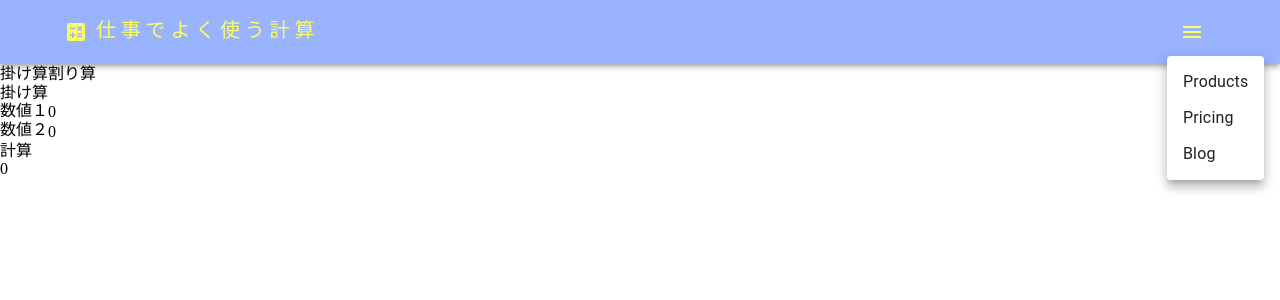
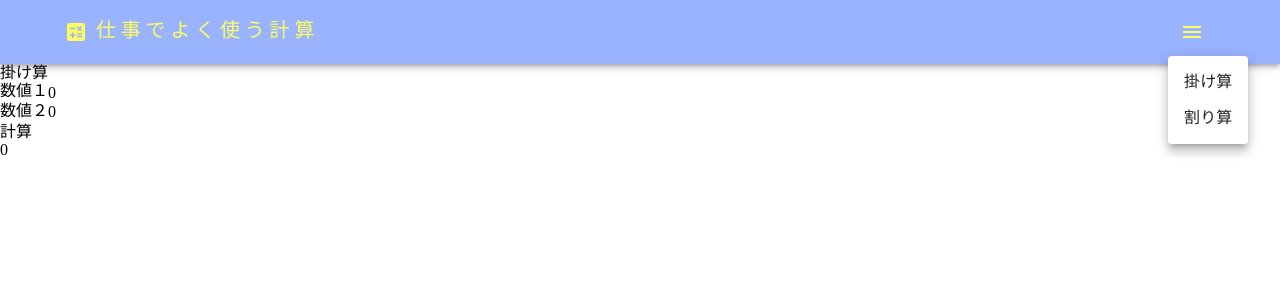
Before and after one commit to Naughty1029/React-Calculator, a React (Create React App) app: page / in a window 1280 px wide. Both pictures are taken after a click on the button "account of current user". Shown: the top 300 px of the page. Built offline with nearby package versions, Linux system fonts and the light colour scheme.

Commit message:
Head Nav追加

```diff
--- a/src/App.tsx
+++ b/src/App.tsx
@@ -31,12 +31,12 @@ const App: VFC = () => {
 
   return (
     <>
-      <Head />
-      {formulas.map((formula, index) => (
+      <Head handleChangeItem={handleChangeItem} />
+      {/* {formulas.map((formula, index) => (
         <button key={formula['id']} onClick={() => handleChangeItem(index)}>
           {formula['title']}
         </button>
-      ))}
+      ))} */}
       <div>{item['title']}</div>
       <div>
         {item['item']?.map((item, index) => (
--- a/src/components/Head/HamburgerMenu.tsx
+++ b/src/components/Head/HamburgerMenu.tsx
@@ -3,10 +3,10 @@ import * as React from 'react';
 import Box from '@mui/material/Box';
 import { Nav } from './Nav';
 import { Icon } from './Icon';
+import { VFC } from 'react';
+import { HeadType } from '../../types/Head/HeadType';
 
-const pages = ['Products', 'Pricing', 'Blog'];
-
-export const HamburgerMenu = () => {
+export const HamburgerMenu: VFC<Pick<HeadType, 'handleChangeItem'>> = ({ handleChangeItem }) => {
   const [anchorElNav, setAnchorElNav] = React.useState<null | HTMLElement>(null);
 
   const handleOpenNavMenu = (event: React.MouseEvent<HTMLElement>) => {
@@ -16,10 +16,15 @@ export const HamburgerMenu = () => {
   const handleCloseNavMenu = () => {
     setAnchorElNav(null);
   };
+
   return (
     <Box sx={{ display: 'flex' }}>
       <Icon handleOpenNavMenu={handleOpenNavMenu} />
-      <Nav anchorElNav={anchorElNav} pages={pages} handleCloseNavMenu={handleCloseNavMenu} />
+      <Nav
+        anchorElNav={anchorElNav}
+        handleCloseNavMenu={handleCloseNavMenu}
+        handleChangeItem={handleChangeItem}
+      />
     </Box>
   );
 };
--- a/src/components/Head/Head.tsx
+++ b/src/components/Head/Head.tsx
@@ -4,14 +4,16 @@ import Toolbar from '@mui/material/Toolbar';
 import Container from '@mui/material/Container';
 import { HeadTitle } from './HeadTitle';
 import { HamburgerMenu } from './HamburgerMenu';
+import { VFC } from 'react';
+import { HeadType } from '../../types/Head/HeadType';
 
-export const Head = () => {
+export const Head: VFC<Pick<HeadType, 'handleChangeItem'>> = ({ handleChangeItem }) => {
   return (
     <AppBar position="static" sx={{ backgroundColor: '#99B3FF', color: '#FDFD5F' }}>
       <Container maxWidth="lg">
         <Toolbar disableGutters sx={{ justifyContent: { xs: 'space-between' } }}>
           <HeadTitle />
-          <HamburgerMenu />
+          <HamburgerMenu handleChangeItem={handleChangeItem} />
         </Toolbar>
       </Container>
     </AppBar>
--- a/src/components/Head/Nav.tsx
+++ b/src/components/Head/Nav.tsx
@@ -4,9 +4,12 @@ import Typography from '@mui/material/Typography';
 import Menu from '@mui/material/Menu';
 import MenuItem from '@mui/material/MenuItem';
 import { HeadType } from '../../types/Head/HeadType';
+import Data from '../../formulas.json';
 
 export const Nav: VFC<Omit<HeadType, 'handleOpenNavMenu'>> = (props) => {
-  const { anchorElNav, pages, handleCloseNavMenu } = props;
+  const formulas = Data;
+  const { anchorElNav, handleCloseNavMenu, handleChangeItem } = props;
+
   return (
     <Menu
       id="menu-appbar"
@@ -23,9 +26,11 @@ export const Nav: VFC<Omit<HeadType, 'handleOpenNavMenu'>> = (props) => {
       open={Boolean(anchorElNav)}
       onClose={handleCloseNavMenu}
     >
-      {pages.map((page) => (
-        <MenuItem key={page} onClick={handleCloseNavMenu}>
-          <Typography textAlign="center">{page}</Typography>
+      {formulas.map((formula, index) => (
+        <MenuItem key={formula['id']} onClick={handleCloseNavMenu}>
+          <Typography textAlign="center" onClick={() => handleChangeItem(index)}>
+            {formula['title']}
+          </Typography>
         </MenuItem>
       ))}
     </Menu>
--- a/src/types/Head/HeadType.ts
+++ b/src/types/Head/HeadType.ts
@@ -1,6 +1,6 @@
 export type HeadType = {
   anchorElNav: null | HTMLElement;
-  pages: Array<string>;
   handleCloseNavMenu: () => void;
   handleOpenNavMenu: (event: React.MouseEvent<HTMLElement>) => void;
+  handleChangeItem: (index: number) => void;
 };
```
